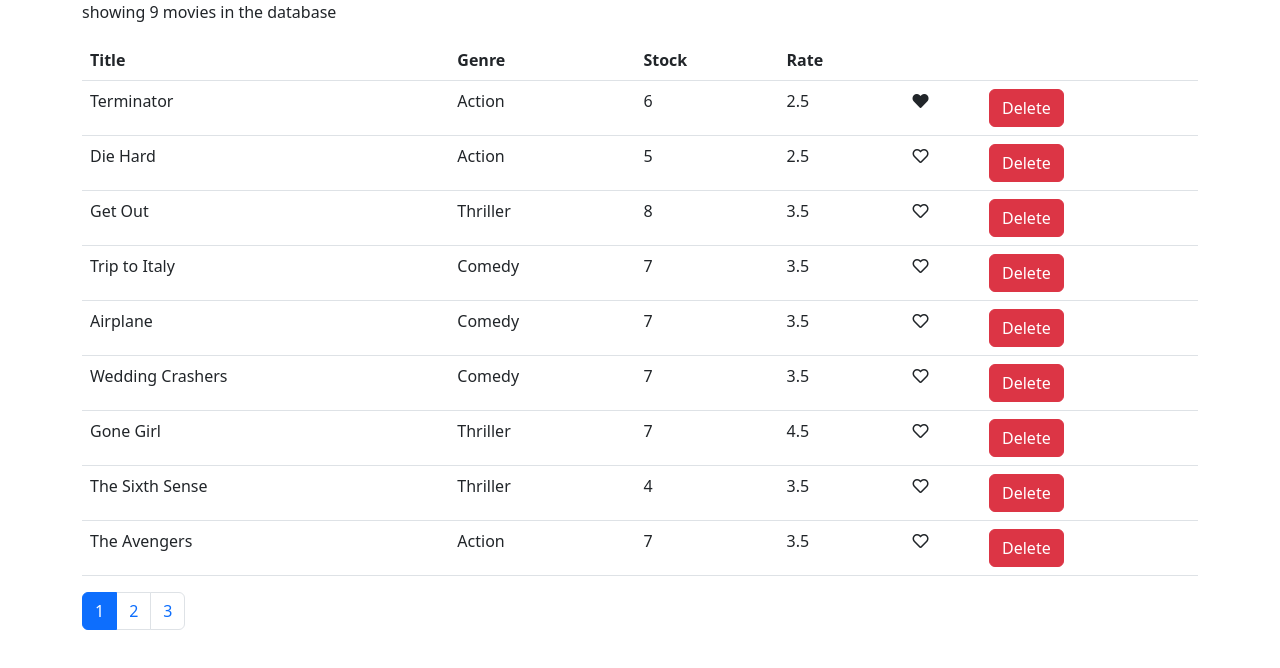
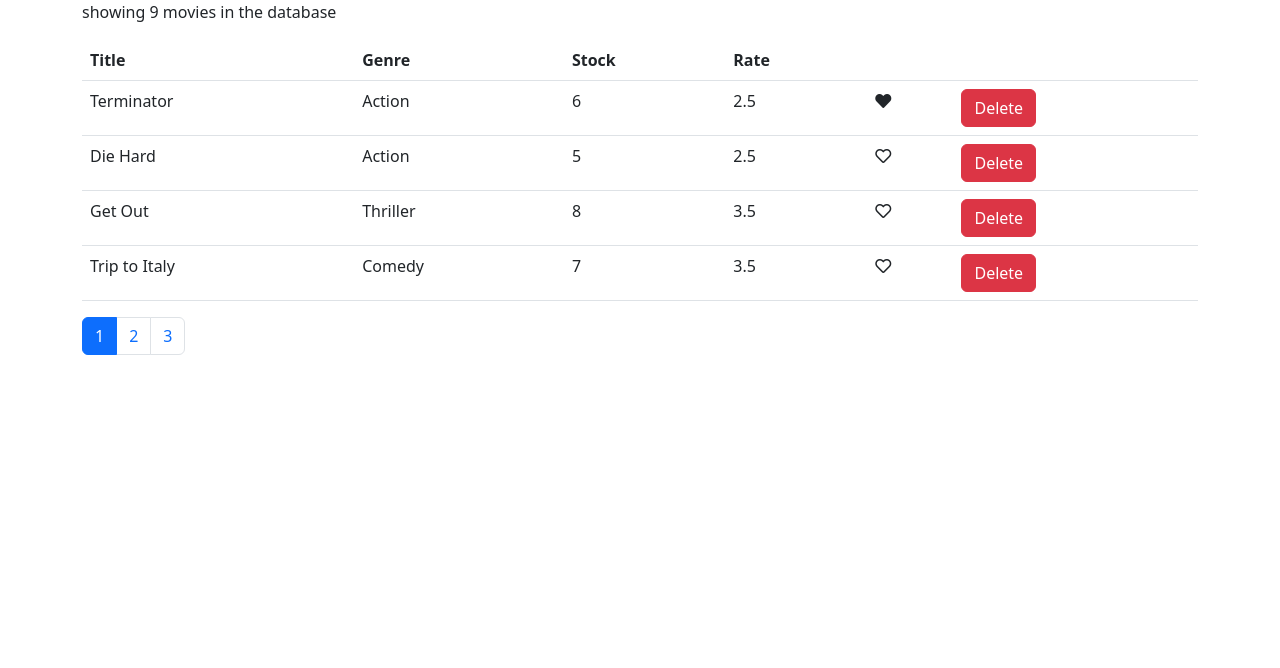
Before and after one commit to anhlangtu852004/mosh-react-couter-app-demo, a React (Create React App) app: page / in a window 1280 px wide. Shown: the top 668 px of the page. Built offline with nearby package versions, Linux system fonts and the light colour scheme.

Commit message:
xong phan pagination

```diff
--- a/src/components/Videos.jsx
+++ b/src/components/Videos.jsx
@@ -3,6 +3,7 @@
 import { getGenres } from "../services/fakeGenreService";
 import Like from "./common/Like";
 import Pagination from "./common/Pagination";
+import pagination from "./utils/pagination";
 
 export class Videos extends Component {
   state = {
@@ -39,8 +40,9 @@
 
   render() {
     const { length: count } = this.state.movies;
-    const { pagesSize, currentPage } = this.state;
-
+    const { pagesSize, currentPage, movies: allMovies } = this.state;
+    const movies = pagination(allMovies, currentPage, pagesSize);
+    console.log(movies);
     return (
       <>
         {this.state.movies.length === 0 ? (
@@ -60,7 +62,7 @@
                 </tr>
               </thead>
               <tbody>
-                {this.state.movies.map((movie) => (
+                {movies.map((movie) => (
                   <tr key={movie._id}>
                     <td>{movie.title}</td>
                     <td>{this.getGenre(movie)}</td>
--- /dev/null
+++ b/src/components/utils/pagination.js
@@ -0,0 +1,10 @@
+import React from "react";
+import _ from "lodash";
+const pagination = (items, pageNumber, pageSize) => {
+  const startIndex = (pageNumber - 1) * pageSize;
+  return _(items).slice(startIndex).take(pageSize).value();
+  // _.slice(items,startIndex)
+  //_.take(items, number)
+};
+
+export default pagination;
```
